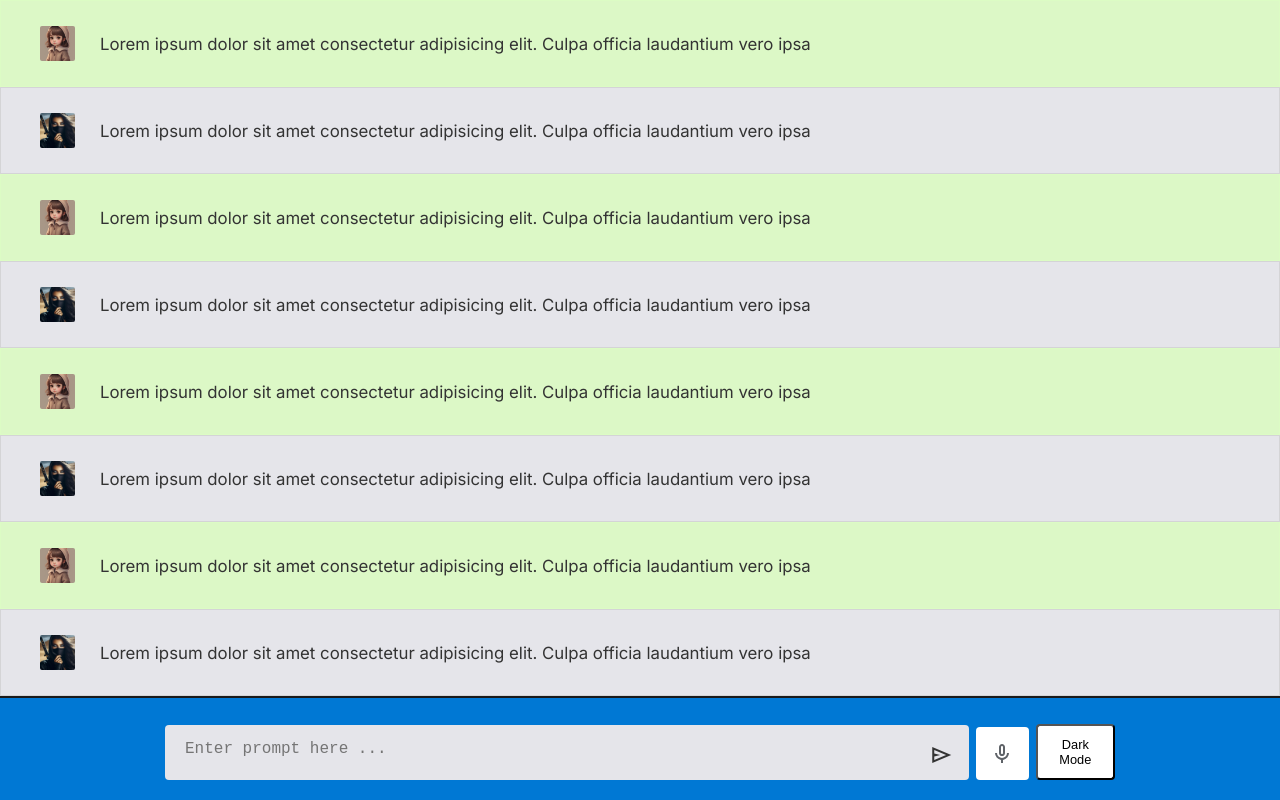
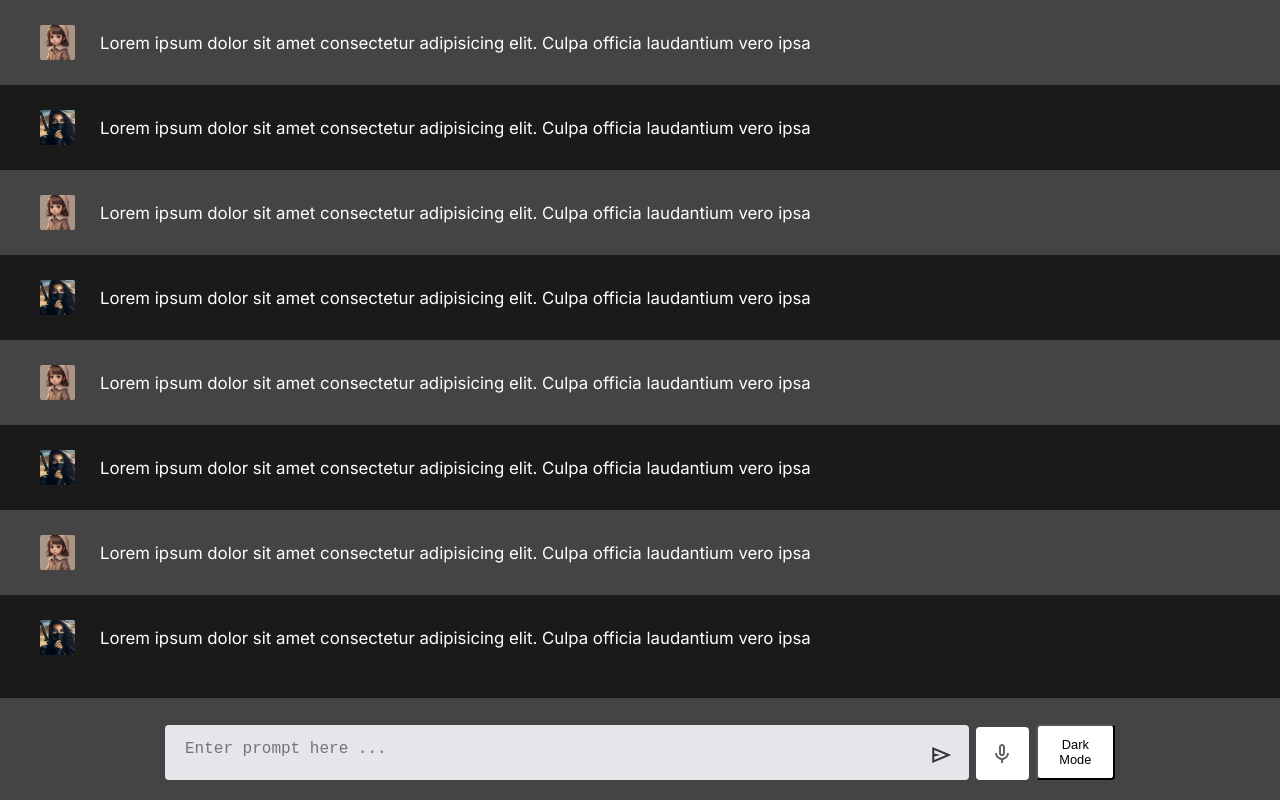
Before and after one commit to Findy-WID/Chatbot-Project, a plain HTML site: page index.html in a window 1280 px wide. Both pictures are taken after a click on the button "Dark Mode". Drawn offline with nearby package versions, Linux system fonts and the light colour scheme.

Commit message:
Update styles.css

```diff
--- a/styles.css
+++ b/styles.css
@@ -43,6 +43,24 @@ body {
 body.dark-mode {
     background-color: var(--background-dark);
     color: var(--text-dark);}
+
+body.dark-mode .chat-content{
+    /* background-color: var(--background-dark); */
+    color: var(--text-light);}
+
+    body.dark-mode .chat.chat.incoming{
+        background-color: var(--background-dark);
+        border: 1xp solid var(--copy-icon-color);
+        color: var(--text-dark);}
+
+        body.dark-mode .chat.outgoing{
+            background-color: var(--dark-mode-toggle-bg);
+            border: 1xp solid var(--copy-icon-color);
+            color: var(--text-light);}
+
+            body.dark-mode .typing-container{
+                background-color: var(--dark-mode-toggle-bg);
+                color: var(--text-dark);}
 
     /* 📌 Chat Interface */
     .chat-container .chat {
```
